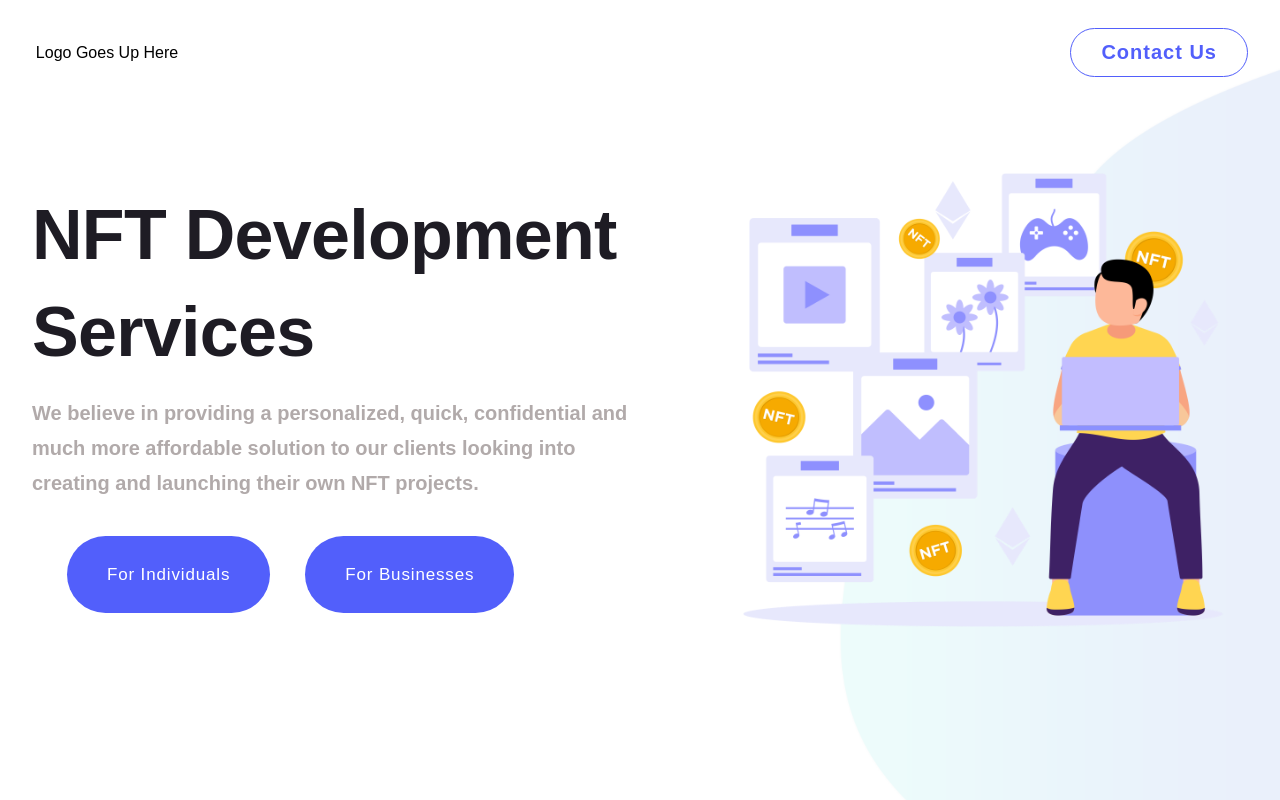
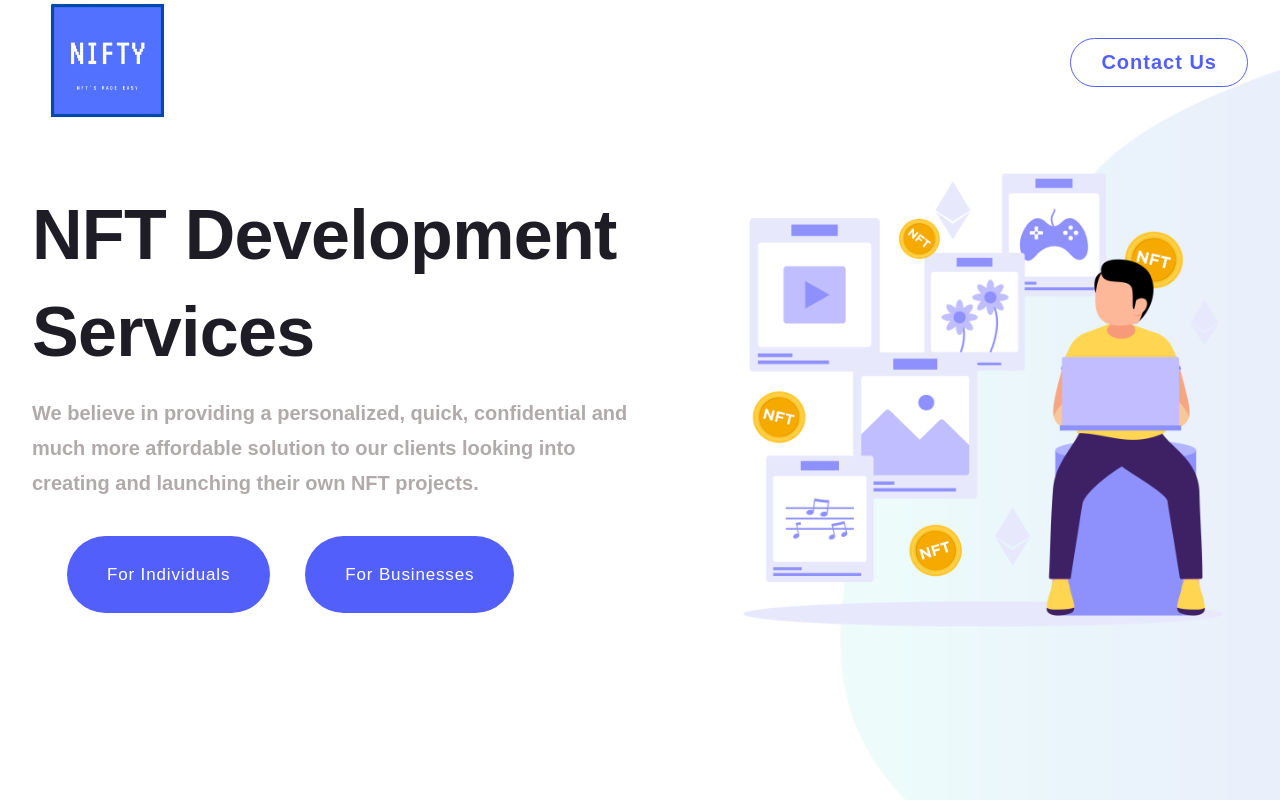
Before and after one commit to ricardo-ljr/NFT-Landing-Page, a Next.js app: page / in a window 1280 px wide. Shown: the top 800 px of the page. Built offline with nearby package versions, Linux system fonts and the light colour scheme.

Commit message:
Added logo

```diff
--- a/components/Header.js
+++ b/components/Header.js
@@ -9,8 +9,8 @@ const Header = () => {
             <div className="logo">
                 <Link href="/">
                     <a>
-                        {/* <Image src={data.logo} width={165} height={65} /> */}
-                        Logo Goes Up Here
+                        <Image src={data.logo} width={135} height={135} />
+
                     </a>
                 </Link>
             </div>
--- a/pages/index.js
+++ b/pages/index.js
@@ -10,8 +10,8 @@ export default function Home({ hero }) {
   return (
     <>
       <Head>
-        <title>WeNFT | Landing Page</title>
-        <link rel="icon" href="/favicon.ico" />
+        <title>NIFTY | Landing Page</title>
+        <link rel="icon" href="../public/CompanyLogo.png" />
       </Head>
 
       <Hero />
--- a/styles/style.css
+++ b/styles/style.css
@@ -5,7 +5,7 @@ header {
     width: 1290px;
     margin: auto;
     max-width: 95%;
-    margin-top: 20px;
+    margin-top: 30px;
     display: flex;
     justify-content: space-between;
     align-items: center;
```
Also changed, not shown: public/CompanyLogo.png (added), public/logo.png (added).
